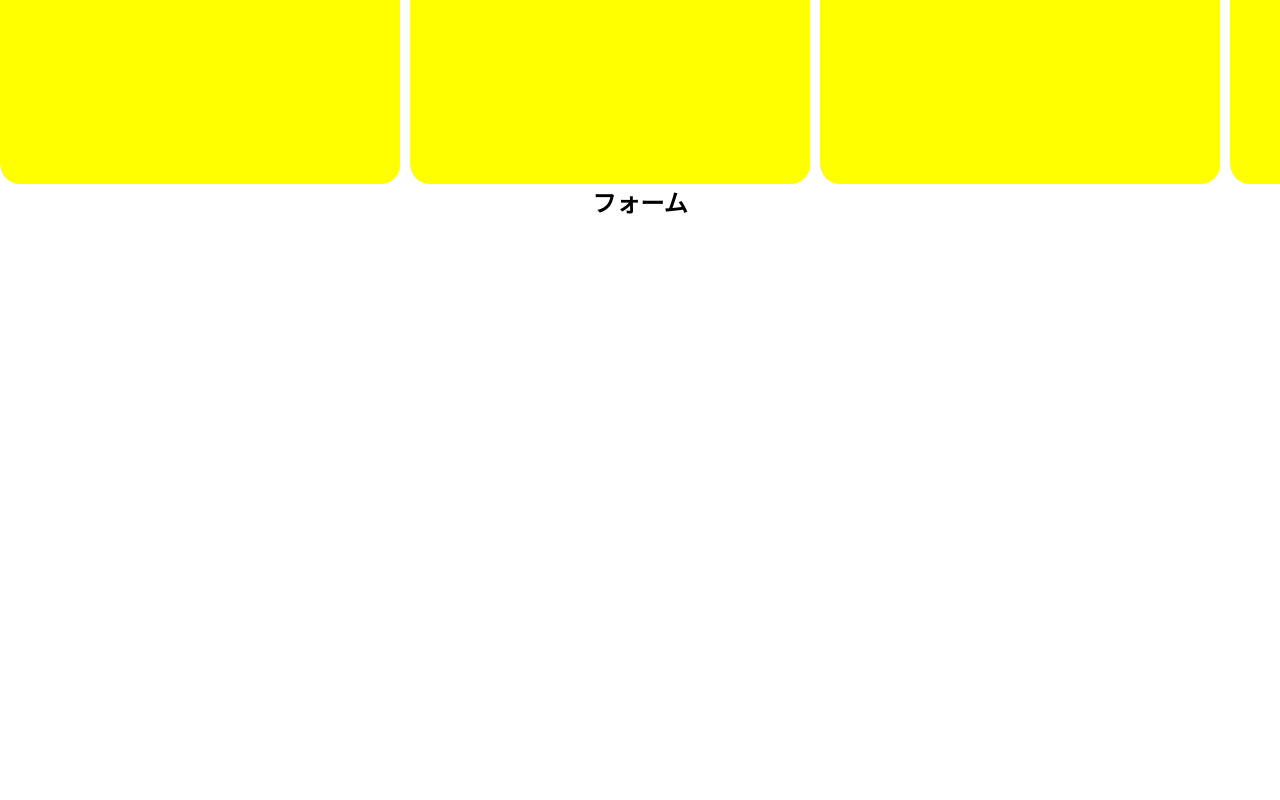
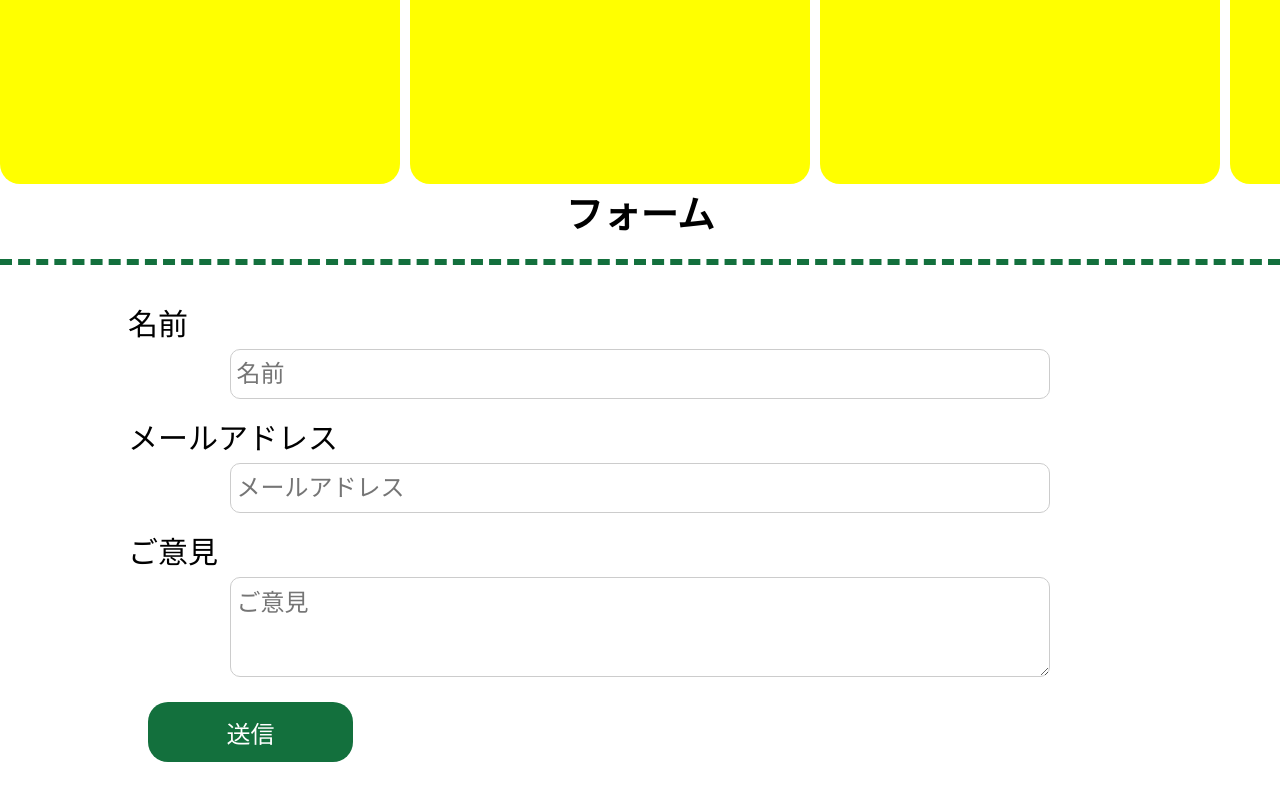
Before and after one commit to OsaKaIchiro/nitakkujyouken_website, a plain HTML site: page index.html in a window 1280 px wide. Shown: the part 416-1216 px from the top of the page. Before the commit the page ends 800 px from the top, so only its background shows below. Drawn offline with Linux system fonts and the light colour scheme.

Commit message:
form-sectionを八割がた終わらせました。

```diff
--- a/index.html
+++ b/index.html
@@ -20,9 +20,29 @@
         </div>
     </section>
     <section id="form">
-        <h1>フォーム</h1>
+        <div class="form-title">
+            <h1>フォーム</h1>
+        </div>
+        <hr>
+        <div class="form-content">
+            <div class="form-name">
+                <label for="name">名前</label>
+                <input class="form-input" type="text" id="name" name="name" placeholder="名前">
+            </div>
+            <div class="form-email">
+                <label for="email">メールアドレス</label>
+                <input class="form-input" type="email" id="email" name="email" placeholder="メールアドレス">
+            </div>
+            <div class="form-opinion">
+                <label for="word">ご意見</label>
+                <textarea type="text" name="word" id="word" placeholder="ご意見"></textarea>
+            </div>
+            <input class="form-button" type="submit" value="送信">
+        </div>
+
     </section>
     <section id="news"></section>
+
     <script src="script.js" defer></script>
 </body>
 
--- a/style.scss
+++ b/style.scss
@@ -1,8 +1,16 @@
-#achievements{
-    .explain{
+* {
+    margin: 0;
+    padding: 0;
+    box-sizing: border-box;
+}
+
+
+#achievements {
+    .explain {
         text-align: center;
     }
-    .container{
+
+    .container {
         margin: 0 auto;
         display: flex;
         flex-wrap: wrap;
@@ -14,7 +22,8 @@
 
 
     }
-    .item{
+
+    .item {
         background-color: rgb(118, 216, 211);
         text-align: center;
         border-radius: 10%;
@@ -22,13 +31,16 @@
         width: 180px;
         margin-top: 30px;
     }
-    .item:nth-child(4){
+
+    .item:nth-child(4) {
         margin-left: 130px;
     }
-    .item:nth-child(5){
+
+    .item:nth-child(5) {
         margin-left: 40px;
     }
-    .itemimg{
+
+    .itemimg {
         border-radius: 10%;
         background-color: black;
         margin-top: 1px;
@@ -41,34 +53,39 @@
 }
 
 
-#sections{
-    .carousel{
+#sections {
+    .carousel {
         display: flex;
         overflow-x: auto;
         scroll-snap-type: x mandatory;
         scroll-behavior: smooth;
         scroll-snap-stop: always;
+
         //ボタン
         &::scroll-button(left) {
             content: "◀" / "Scroll Left";
             justify-self: end;
             margin-left: 30%;
-        width: 50px;height: 50px;
+            width: 50px;
+            height: 50px;
             border: none;
             border-radius: 100%;
             padding-top: 10px;
         }
+
         &::scroll-button(right) {
             content: "▶" / "Scroll Right";
             margin-left: 55%;
-        width: 50px;height: 50px;
+            width: 50px;
+            height: 50px;
             border: none;
             border-radius: 100%;
             padding-top: 10px;
         }
 
     }
-    .carousel-item{
+
+    .carousel-item {
         scroll-snap-align: start;
         display: flex;
         align-items: center;
@@ -82,27 +99,96 @@
         margin-right: 10px;
         scroll-snap-align: center;
     }
+
     .carousel::-webkit-scrollbar {
         display: none;
     }
 }
-#header{
 
-}
-#news{
+#header {}
 
-}
-* {
-    margin: 0;
-    padding: 0;
-    box-sizing: border-box;
+#news {}
+
+
+#form {
+    .form-title {
+        text-align: center;
+        font-size: 25px;
+        margin-bottom: 10px;
     }
 
-#form {
-    h1 {
-        font-size: 24px;
-        text-align: center;
+    .form-content {
+        display: flex;
+        flex-direction: column;
+        margin: 0 auto;
+        width: 80%;
+        height: 800px;
+        font-size: 30px;
     }
+
+    .form-name {
+
+        margin-top: 5px
+    }
+
+    label {
+        display: block;
+        margin-top: 10px;
+    }
+
+
+    .form-input {
+        display: block;
+        margin: 5px auto;
+        width: 80%;
+        height: 50px;
+        border-radius: 10px;
+        border: 1px solid #ccc;
+        padding: 5px;
+        font-size: 80%;
+    }
+
+    input[type="submit"] {
+        font-size: 80%;
+    }
+
+    input[type="text"] {
+        font-size: 80%;
+    }
+
+    textarea[type="text"] {
+        font-size: 80%;
+    }
+
+    textarea {
+        display: block;
+        margin: 5px auto;
+        width: 80%;
+        height: 100px;
+        border-radius: 10px;
+        border: 1px solid #ccc;
+        padding: 5px;
+        resize: vertical;
+    }
+
+    .form-button {
+        display: inline-block;
+        margin: 20px;
+        width: 20%;
+        height: 60px;
+        border-radius: 20px;
+        border: none;
+        background-color: #13703d;
+        color: white;
+        cursor: pointer;
+    }
+
 }
 
 #news {}
+
+hr {
+    border: none;
+    border-top: 6px dashed #13703d;
+    margin: 20px 0;
+}
```
Also changed, not shown: html/css/style.css, 1 other file. Lines whose indentation alone changed are shown as unchanged.
